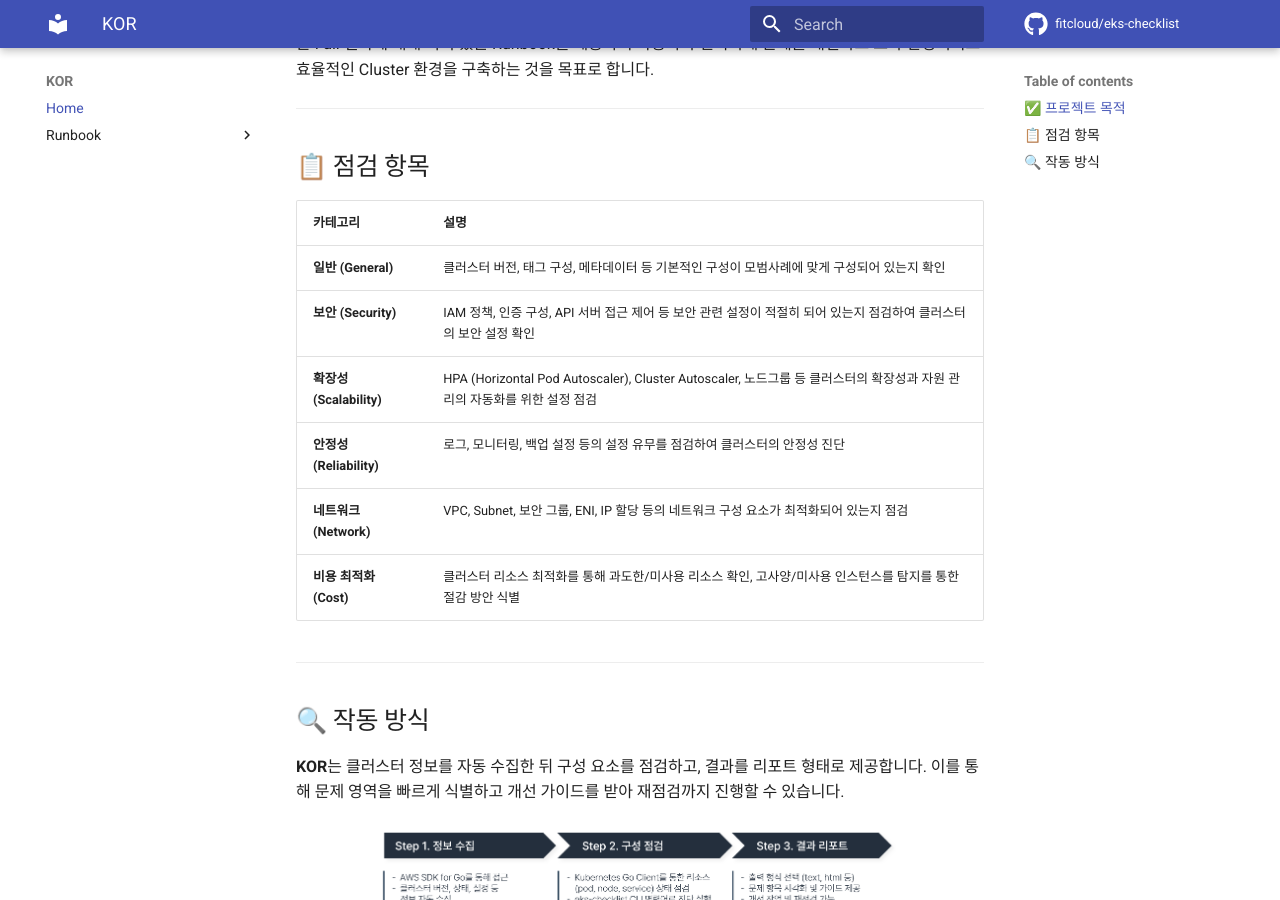
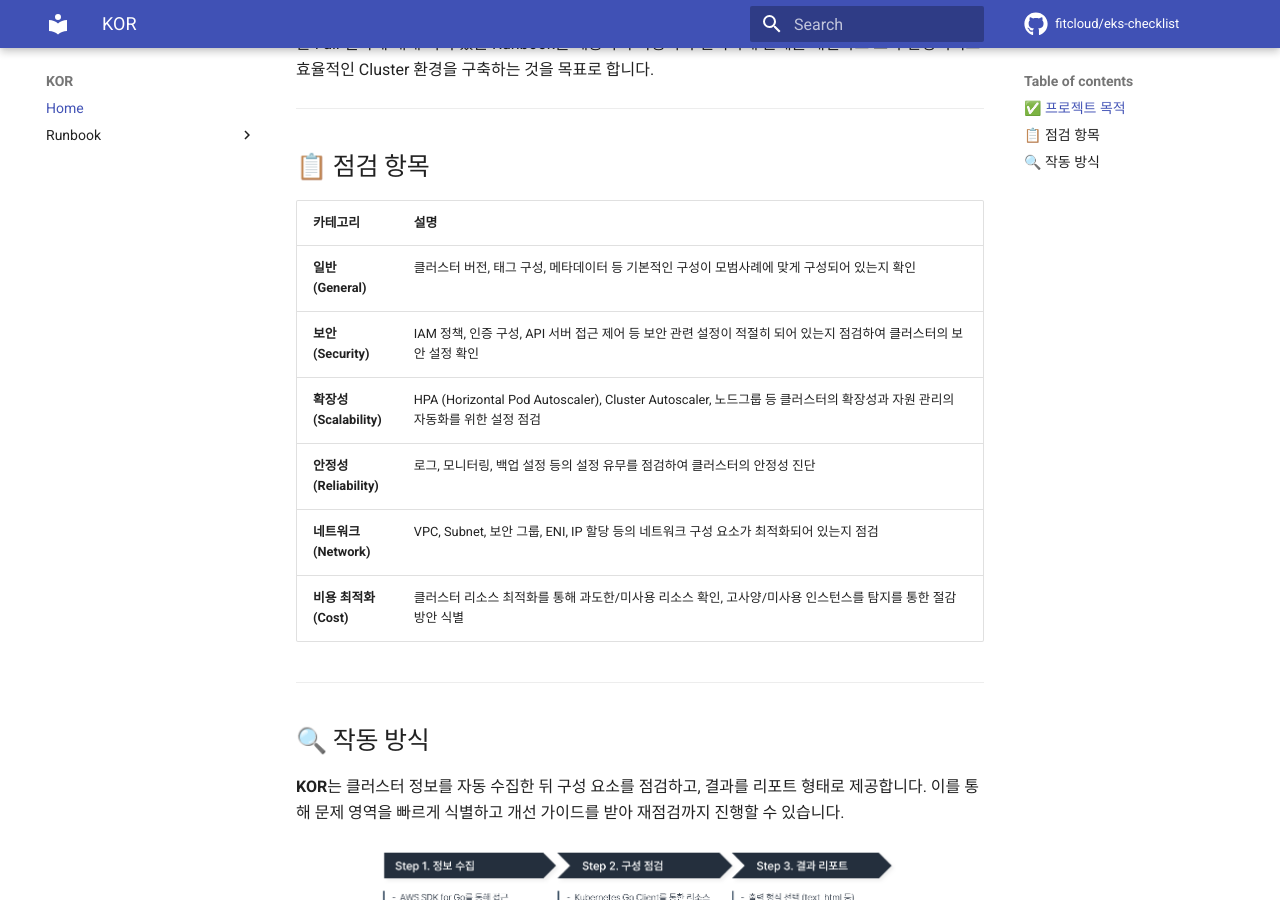
Before and after one commit to fitcloud/eks-checklist-docs, an MkDocs documentation site: the page built from docs/index.md, in a window 1280 px wide and 900 px high, scrolled down 615 px. Built offline with MkDocs 1.6.1 and Material for MkDocs 9.7.7, drawn with Linux system fonts in a browser that asks for light colours; comment, search, counter and statistics services are not loaded.

Commit message:
complete v4

```diff
--- a/docs/index.md
+++ b/docs/index.md
@@ -19,12 +19,12 @@
 
 | 카테고리        | 설명 |
 |----------------|------|
-| **일반 (General)**   | 클러스터 버전, 태그 구성, 메타데이터 등 기본적인 구성이 모범사례에 맞게 구성되어 있는지 확인 |
-| **보안 (Security)**       | IAM 정책, 인증 구성, API 서버 접근 제어 등 보안 관련 설정이 적절히 되어 있는지 점검하여 클러스터의 보안 설정 확인 |
-| **확장성 (Scalability)**  | HPA (Horizontal Pod Autoscaler), Cluster Autoscaler, 노드그룹 등 클러스터의 확장성과 자원 관리의 자동화를 위한 설정 점검 |
-| **안정성 (Reliability)**    | 로그, 모니터링, 백업 설정 등의 설정 유무를 점검하여 클러스터의 안정성 진단 | -->
-| **네트워크 (Network)**    | VPC, Subnet, 보안 그룹, ENI, IP 할당 등의 네트워크 구성 요소가 최적화되어 있는지 점검 |
-| **비용 최적화 (Cost)**     | 클러스터 리소스 최적화를 통해 과도한/미사용 리소스 확인, 고사양/미사용 인스턴스를 탐지를 통한 절감 방안 식별 |
+| **일반<br />(General)**   | 클러스터 버전, 태그 구성, 메타데이터 등 기본적인 구성이 모범사례에 맞게 구성되어 있는지 확인 |
+| **보안<br />(Security)**       | IAM 정책, 인증 구성, API 서버 접근 제어 등 보안 관련 설정이 적절히 되어 있는지 점검하여 클러스터의 보안 설정 확인 |
+| **확장성<br />(Scalability)**  | HPA (Horizontal Pod Autoscaler), Cluster Autoscaler, 노드그룹 등 클러스터의 확장성과 자원 관리의 자동화를 위한 설정 점검 |
+| **안정성<br />(Reliability)**    | 로그, 모니터링, 백업 설정 등의 설정 유무를 점검하여 클러스터의 안정성 진단 | -->
+| **네트워크<br />(Network)**    | VPC, Subnet, 보안 그룹, ENI, IP 할당 등의 네트워크 구성 요소가 최적화되어 있는지 점검 |
+| **비용 최적화<br />(Cost)**     | 클러스터 리소스 최적화를 통해 과도한/미사용 리소스 확인, 고사양/미사용 인스턴스를 탐지를 통한 절감 방안 식별 |
 
 ---
 
@@ -32,6 +32,6 @@
 
 **KOR**는 클러스터 정보를 자동 수집한 뒤 구성 요소를 점검하고, 결과를 리포트 형태로 제공합니다.
 이를 통해 문제 영역을 빠르게 식별하고 개선 가이드를 받아 재점검까지 진행할 수 있습니다.
-![Work Flow](../images/kor_process.png)
+![Work Flow](images/kor_process.png)
 
-![Kor Report](../images/kor_report.png)
+![Kor Report](images/kor_report.png)
```
